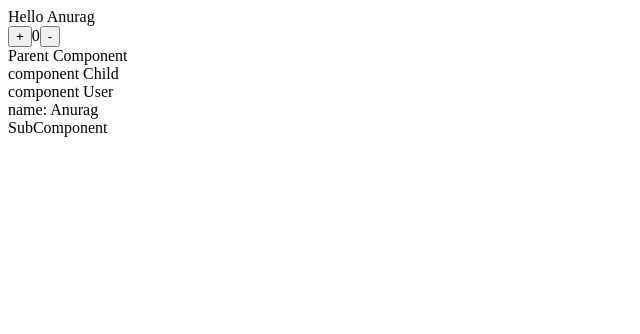
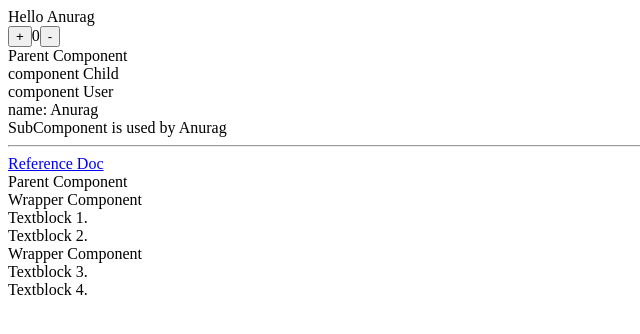
Before and after one commit to Anurag96/React-Jest-UnitTesting, a React (Create React App) app: page / in a window 1280 px wide. Shown: the top 334 px of the page, without its empty margins (0-640 px from the left). Built offline with nearby package versions, Linux system fonts and the light colour scheme.

Commit message:
Mock implementaion

```diff
--- a/src/App.js
+++ b/src/App.js
@@ -1,17 +1,24 @@
-import {useCounter} from "./useCounter";
+import { useCounter } from "./useCounter";
 import React from 'react'
 import Greet from "./components/greet/Greet";
 import Parent from "./components/user/Parent";
+import ParentComponent from "./components/mock/ParentComponent";
 function App() {
-  const {count,increment,decrement } = useCounter()
+  const { count, increment, decrement } = useCounter()
   return (
-    <div className="App">
-      <Greet name='Anurag'/>
-      <button onClick={increment}>+</button>
-      {count}
-      <button onClick={decrement}>-</button>
-      <Parent/>
-    </div>
+    <>
+      <div className="App">
+        <Greet name='Anurag' />
+        <button onClick={increment}>+</button>
+        {count}
+        <button onClick={decrement}>-</button>
+        <Parent />
+      </div>
+      <hr/>
+      <div>
+        <ParentComponent/>
+      </div>
+    </>
   );
 }
 
--- /dev/null
+++ b/src/components/mock/ParentComponent.js
@@ -0,0 +1,19 @@
+import WrapperComponent from './WrapperComponent'
+
+function ParentComponent(){
+  return(
+    <div className="ParentComponent">
+        <a href="https://dev.to/peterlidee/returning-values-from-mocks-jest-mocking-react-part-3-3lfn">Reference Doc</a>
+      <div>Parent Component</div>
+      <WrapperComponent>
+        <div>Textblock 1.</div>
+        <div>Textblock 2.</div>
+      </WrapperComponent>
+      <WrapperComponent>
+        <div>Textblock 3.</div>
+        <div>Textblock 4.</div>
+      </WrapperComponent>
+    </div>
+  )
+}
+export default ParentComponent
--- /dev/null
+++ b/src/components/mock/WrapperComponent.js
@@ -0,0 +1,9 @@
+function WrapperComponent(props){
+    return(
+      <div className="WrapperComponent">
+        <div>Wrapper Component</div>
+        {props.children}
+      </div>
+    )
+  }
+  export default WrapperComponent
--- a/src/components/user/Parent.js
+++ b/src/components/user/Parent.js
@@ -4,13 +4,15 @@ import SubChild from './SubChild'
 import User from './User'
 
 function Parent() {
-
+       const data = {
+        name:'Anurag'
+       }
     const user = <User name={"Anurag"} />
     return (
         <>
             <div>Parent Component</div>
             <Child user={user} />
-            <SubChild/>
+            <SubChild name={data.name}/>
 
         </>
     )
--- a/src/components/user/SubChild.js
+++ b/src/components/user/SubChild.js
@@ -1,9 +1,8 @@
 import React from 'react'
-
-function SubChild() {
+function SubChild(props) {
   return (
     <div>
-      SubComponent
+      {`SubComponent is used by ${props.name} `}
     </div>
   )
 }
```
Also changed, not shown: 1 other file (tests, documents, lock files or other folders).
